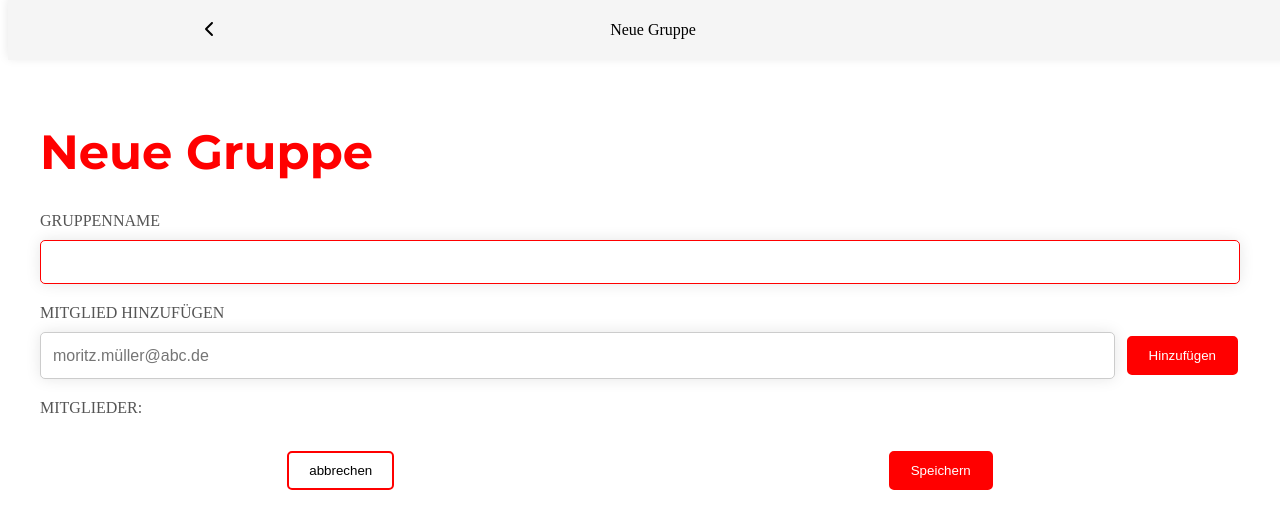
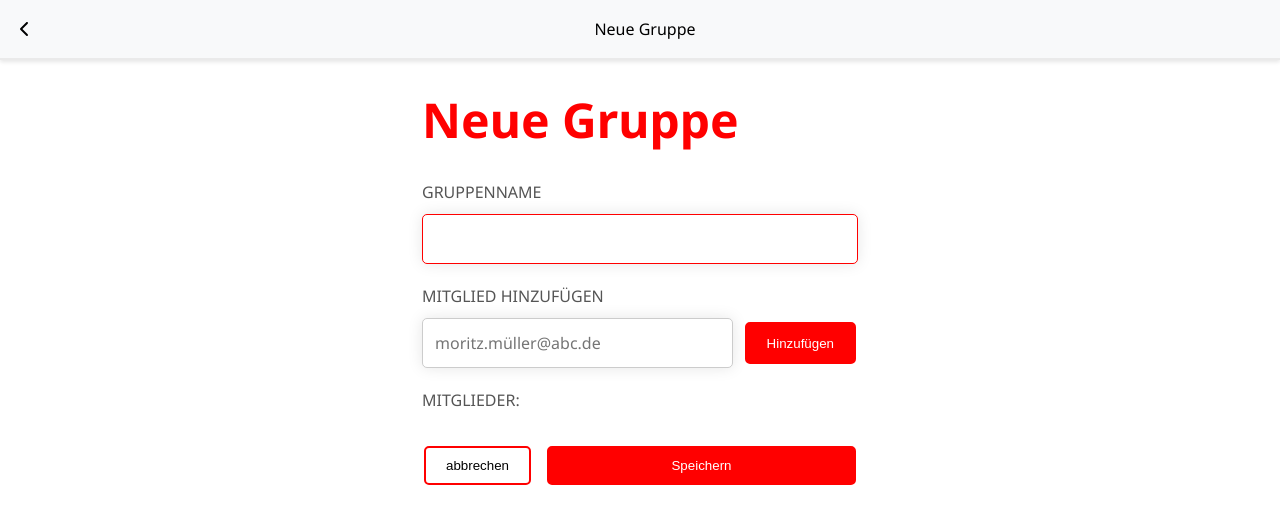
Before and after one commit to julian-kofler/geldi, a Vue app in the folder frontend_v2/: page /groups/new in a window 1280 px wide. Shown: the top 528 px of the page. Built offline with nearby package versions, Linux system fonts and the light colour scheme; sample sign-in values are in the browser's storage.

Commit message:
improve styling

```diff
--- a/frontend_v2/src/assets/main.css
+++ b/frontend_v2/src/assets/main.css
@@ -1,13 +1,19 @@
-@import url("https://fonts.googleapis.com/css2?family=Montserrat:ital,wght@0,100..900;1,100..900&display=swap");
+@import url('https://fonts.googleapis.com/css2?family=Noto+Sans:ital,wght@0,100..900;1,100..900&display=swap');
 
 :root {
-  --ff: "Montserrat", sans-serif;
+  --ff: "Noto Sans", sans-serif;
   --h1: bold 48px/56px var(--ff);
+  --h2: bold 36px/44px var(--ff);
   --p: 16px/24px var(--ff);
   --colorprimary: white;
   --colorsecondary: black;
   --colorsecondary_2: #555;
   --coloraccent: red;
+}
+body, html {
+  max-width: 500px;
+  margin: 0 auto;
+  width: 100%;
 }
 body {
   background: var(--colorprimary);
@@ -16,8 +22,16 @@ body {
 h1 {
   font: var(--h1);
   color: red;
+  margin-top: 0;
+}
+h2{
+  font: var(--h2);
+  color: red;
 }
 p {
+  font: var(--p);
+}
+div{
   font: var(--p);
 }
 label {
@@ -27,6 +41,7 @@ label {
   text-transform: uppercase;
 }
 input, .like-input{
+  font: var(--p);
   padding: 12px;
   font-size: 1em;
   border-radius: 5px;
@@ -75,18 +90,18 @@ button {
   right: 20px;
   bottom: 80px;
 }
-.button-abort-save {
-  display: flex;
-  justify-content: space-around;
-  margin-top: 20px;
-}
 .card {
   /* box-shadow: 0 2px 5px rgba(0, 0, 0, 0.15); */
   /* border-radius: 5px; */
   /* padding: 10px; */
   margin-bottom: 10px;
 
-  padding: 12px;
+  padding-top: 4px;
+  padding-bottom: 4px;
+
+  padding-left: 12px;
+  padding-right: 12px;
+
   font-size: 1em;
   border-radius: 5px;
   box-shadow: 0px 0px 15px rgba(0, 0, 0, 0.1);
@@ -105,29 +120,44 @@ button {
 }
 .bar {
   display: flex;
-  justify-content: space-around;
   position: fixed;
   width: 100%;
-  background-color: whitesmoke;
   padding: 10px 0;
   box-sizing: border-box;
-  box-shadow: 0 -2px 10px rgba(0, 0, 0, 0.1);
   align-items: center;
   height: 60px;
+  left:0;
+
+  /* background-color: rgb(255, 255, 255);
+  box-shadow: 0 -2px 10px rgba(0, 0, 0, 0.1); */
+  background-color: #f8f9fa; /* Lighter background */
+  box-shadow: 0 2px 4px rgba(0, 0, 0, 0.1); /* Softer shadow */
 }
 .bottom-bar {
   bottom: 0;
+  justify-content: space-around;
+  box-shadow: 0 -2px 4px rgba(0, 0, 0, 0.1);
 }
 .bottom-bar-item {
   text-decoration: none;
-  color: #444;
+  /* color: #444; */
   display: flex;
   flex-direction: column;
   align-items: center;
+
+  color: #333;
+  padding: 10px; /* Added padding for touch targets */
+  transition: color 0.3s; /* Smooth transition for hover effect */
 }
+
 .top-bar {
-  /* justify-content: space-between; */
+  justify-content: space-between;
   top: 0;
+  /* border-bottom: 2px solid #ccc; */
+
+  border-bottom: 2px solid #eaeaea; /* Softer border color */
+  background-color: #f8f9fa; /* Consistent with bottom bar */
+  box-shadow: 0 2px 4px rgba(0, 0, 0, 0.1); /* Added shadow for depth */
 }
 .with-bottom-bar {
   margin-bottom: 60px;
@@ -136,7 +166,7 @@ button {
   margin-top: 60px;
 }
 .content-container {
-  padding: 2rem;
+  padding: 2.5vw;
   display: flex;
   flex-direction: column;
 }
--- a/frontend_v2/src/components/abort_save_buttons.vue
+++ b/frontend_v2/src/components/abort_save_buttons.vue
@@ -8,3 +8,18 @@
       </button>
     </div>
 </template>
+
+<style scoped>
+.button-abort-save {
+  display: flex;
+  justify-content: space-around;
+  margin-top: 20px;
+  gap: 12px;
+}
+.btn-secondary{
+  flex-grow: 0;
+}
+.btn-primary{
+  flex-grow: 2;
+}
+</style>
--- a/frontend_v2/src/modules/group/components/selectUser.vue
+++ b/frontend_v2/src/modules/group/components/selectUser.vue
@@ -56,6 +56,7 @@ const isSelected = (id: number) => {
   flex-direction: row;
   justify-content: space-around;
   padding: 0;
+  align-content: flex-start;
 }
 .selected{
   border-color: var(--coloraccent);
@@ -64,9 +65,6 @@ const isSelected = (id: number) => {
 .user-list li {
   display: inline-block;
 }
-.user-select-container{
-  width: 100%;
-  flex-wrap: wrap;
-}
+
 
 </style>
--- a/frontend_v2/src/modules/groups/pages/editGroup.vue
+++ b/frontend_v2/src/modules/groups/pages/editGroup.vue
@@ -100,5 +100,9 @@ onMounted(() => {
 .input-and-button{
   display: flex;
   gap: 10px;
+  justify-content: center;
+}
+.icon-button{
+  padding:10px;
 }
 </style>
```
